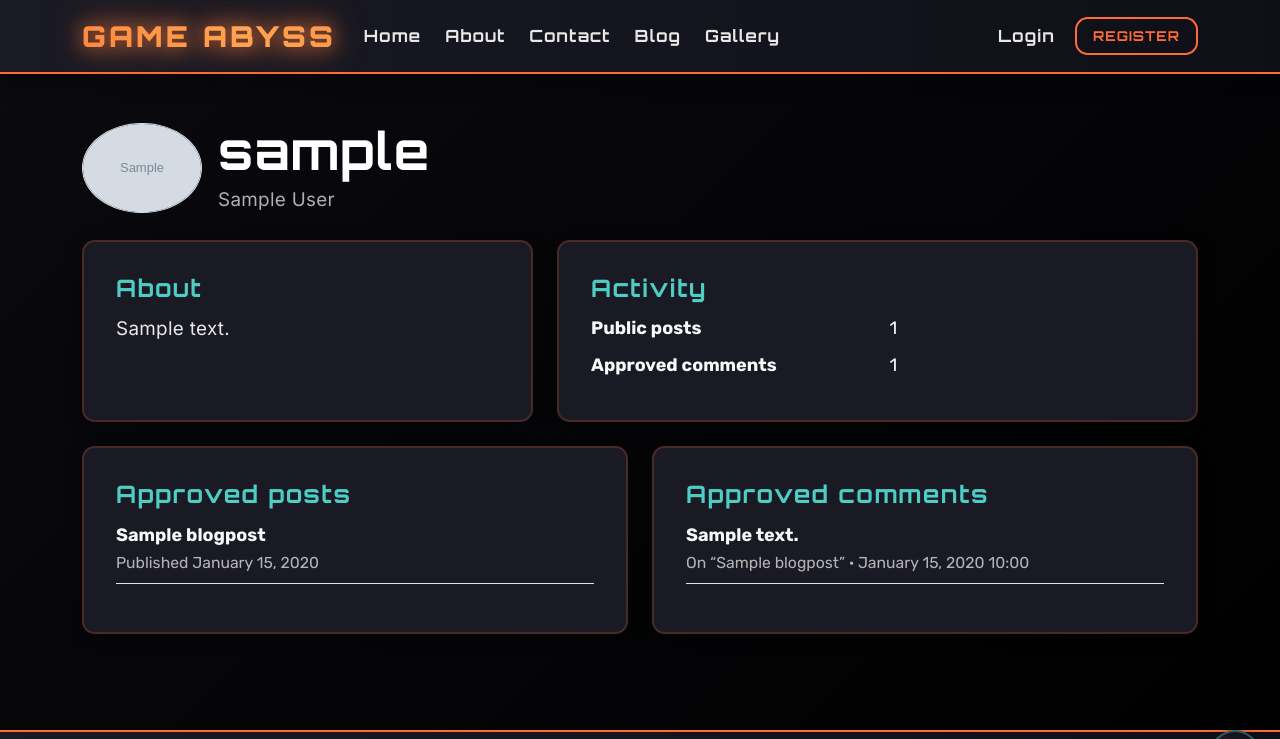
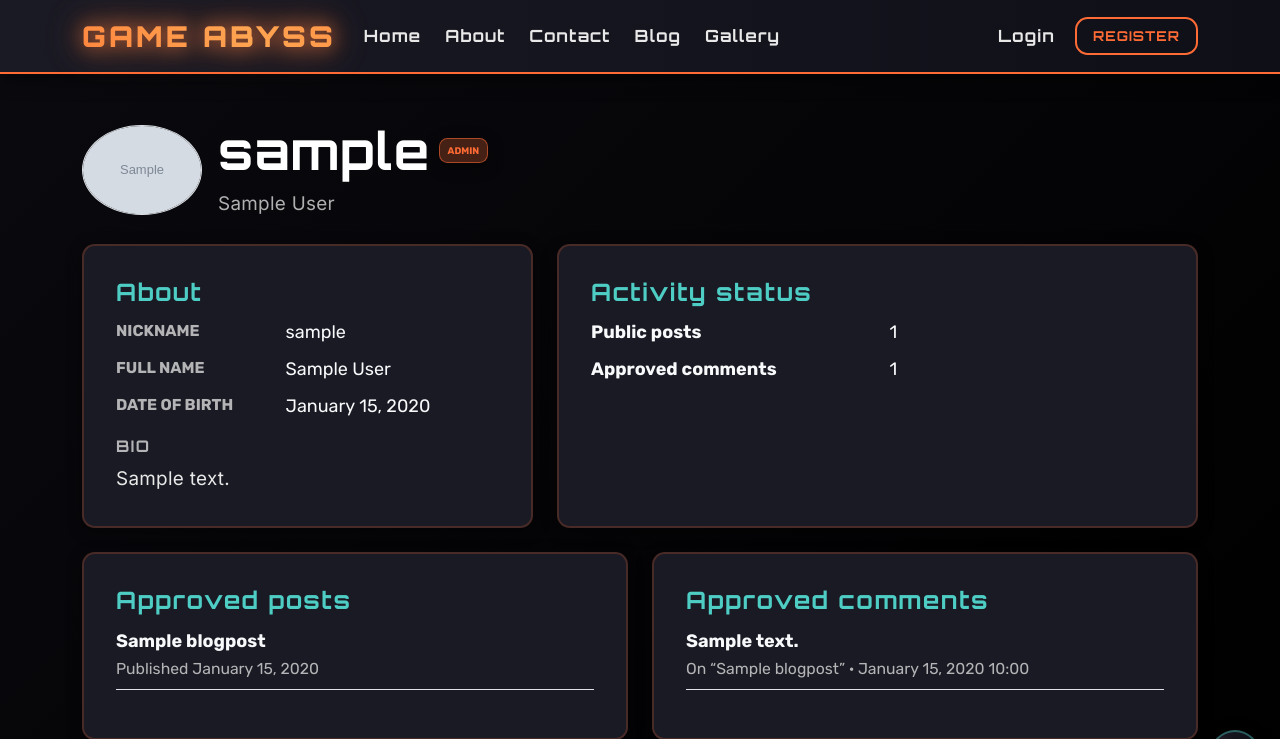
Before and after one commit to Drake-Designer/Game-Abyss, a Django app: page /u/sample/ in a window 1280 px wide. Shown: the top 739 px of the page. Run offline with Django 5.2, Linux system fonts and the light colour scheme; tables that the repository leaves empty hold one stand-in row (values such as "Sample post"); grey boxes marked "Sample" are stand-in pictures; some libraries are stand-ins or nearby versions.

Commit message:
Restore role badges on profiles and expand visible fields (nickname, full name, birthdate, bio, activity)

```diff
--- a/accounts/templates/accounts/profile.html
+++ b/accounts/templates/accounts/profile.html
@@ -14,8 +14,14 @@
                height="120">
         </div>
         <div>
-          <h1 class="mb-1">{{ profile_user.username }}</h1>
-          {% if full_name %}<p class="text-muted mb-0">{{ full_name }}</p>{% endif %}
+          <div class="d-flex flex-wrap align-items-center gap-2 mb-2">
+            <h1 class="mb-0">{{ profile_user.username }}</h1>
+            {% if role_badge %}
+              <span class="comp-badge {{ role_badge.css_class }}"
+                    data-testid="role-badge">{{ role_badge.label }}</span>
+            {% endif %}
+          </div>
+          {% if full_name %}<p class="text-muted mb-0" data-testid="profile-full-name">{{ full_name }}</p>{% endif %}
         </div>
         {% if is_self %}
           <div class="ms-md-auto d-flex flex-wrap gap-2">
@@ -40,14 +46,41 @@
         <div class="comp-card h-100">
           <div class="comp-card__body">
             <h2 class="comp-card__title">About</h2>
-            <p class="mb-0">{{ profile.bio|default:"This explorer has not written a bio yet." }}</p>
+            <dl class="row gy-2 mb-0">
+              <dt class="col-sm-5 text-uppercase text-muted small">Nickname</dt>
+              <dd class="col-sm-7 mb-0" data-testid="profile-nickname">
+                {{ profile_user.username }}
+              </dd>
+              {% if full_name %}
+                <dt class="col-sm-5 text-uppercase text-muted small">Full name</dt>
+                <dd class="col-sm-7 mb-0">
+                  {{ full_name }}
+                </dd>
+              {% endif %}
+              <dt class="col-sm-5 text-uppercase text-muted small">Date of birth</dt>
+              <dd class="col-sm-7 mb-0" data-testid="profile-birthdate">
+                {% if profile.date_of_birth %}
+                  {{ profile.date_of_birth|date:"F j, Y" }}
+                {% else %}
+                  <span class="text-muted">Not provided</span>
+                {% endif %}
+              </dd>
+            </dl>
+            <div class="mt-3">
+              <h3 class="h6 text-uppercase text-muted fw-semibold mb-2">Bio</h3>
+              {% if profile.bio %}
+                <p class="mb-0" data-testid="profile-bio">{{ profile.bio }}</p>
+              {% else %}
+                <p class="text-muted mb-0">This explorer has not written a bio yet.</p>
+              {% endif %}
+            </div>
           </div>
         </div>
       </div>
       <div class="col-lg-7">
         <div class="comp-card h-100">
           <div class="comp-card__body">
-            <h2 class="comp-card__title">Activity</h2>
+            <h2 class="comp-card__title">Activity status</h2>
             <dl class="row mb-0">
               <dt class="col-sm-6">Public posts</dt>
               {# djlint:off #}
--- a/accounts/views.py
+++ b/accounts/views.py
@@ -111,6 +111,18 @@ def profile(request, username):
 
     full_name = (profile_user.get_full_name() or "").strip() or None
 
+    role_badge: dict[str, str] | None = None
+    if profile_user.is_superuser:
+        role_badge = {
+            "label": "Admin",
+            "css_class": "comp-badge--admin",
+        }
+    elif profile_user.is_staff:
+        role_badge = {
+            "label": "Staff",
+            "css_class": "comp-badge--staff",
+        }
+
     context = {
         "profile_user": profile_user,
         "profile": profile_obj,
@@ -120,6 +132,7 @@ def profile(request, username):
         "comments_page": comments_page,
         "draft_posts": draft_posts,
         "stats": stats,
+        "role_badge": role_badge,
     }
     return render(request, "accounts/profile.html", context)
 
--- a/pages/templates/pages/home.html
+++ b/pages/templates/pages/home.html
@@ -85,6 +85,7 @@
   </section>
 {% endblock hero %}
 {% block content %}
+  <!-- Featured grid: approved + featured -->
   <section id="featured-posts" class="py-5">
     <div class="row mb-4">
       <div class="col">
@@ -112,6 +113,7 @@
       {% endif %}
     </div>
   </section>
+  <!-- Latest: other featured posts (no duplicates), paginated -->
   <section id="latest-posts" class="py-5">
     <div class="row mb-4">
       <div class="col">
--- a/static/css/style.css
+++ b/static/css/style.css
@@ -389,6 +389,21 @@ hr {
   border-radius: calc(var(--radius) / 1.5);
   font-size: 0.6rem;
   text-transform: uppercase;
+}
+
+/* New badges added by patch */
+.comp-badge--staff {
+  background: rgb(78 205 196 / 25%);
+  border: 1px solid rgb(78 205 196 / 55%);
+  color: var(--color-secondary);
+  font-weight: 600;
+}
+
+.comp-badge--admin {
+  background: rgb(255 107 53 / 25%);
+  border: 1px solid rgb(255 107 53 / 55%);
+  color: var(--color-primary);
+  font-weight: 600;
 }
 
 .comp-badge--featured {
@@ -1109,9 +1124,9 @@ select::-ms-expand {
   color: #fff;
   cursor: pointer;
   display: flex;
-  align-items: center; /* centra verticalmente l’icona */
-  justify-content: center; /* centra orizzontalmente l’icona */
-  line-height: 1; /* evita baseline stramba del font */
+  align-items: center;
+  justify-content: center;
+  line-height: 1;
   font-size: 1.2rem;
   height: 50px;
   width: 50px;
@@ -1188,7 +1203,7 @@ select::-ms-expand {
   position: absolute;
   top: 50%;
   left: 50%;
-  height: 36px; /* fisso = stabile rispetto al diametro 50px */
+  height: 36px;
   width: 2px;
   transform: translate(-50%, -50%) rotate(-45deg);
   opacity: 0;
```
Also changed, not shown: accounts/tests.py (+83 -0 lines), pages/views.py (+50 -37 lines), tests/__init__.py (added, +9 -0 lines).
